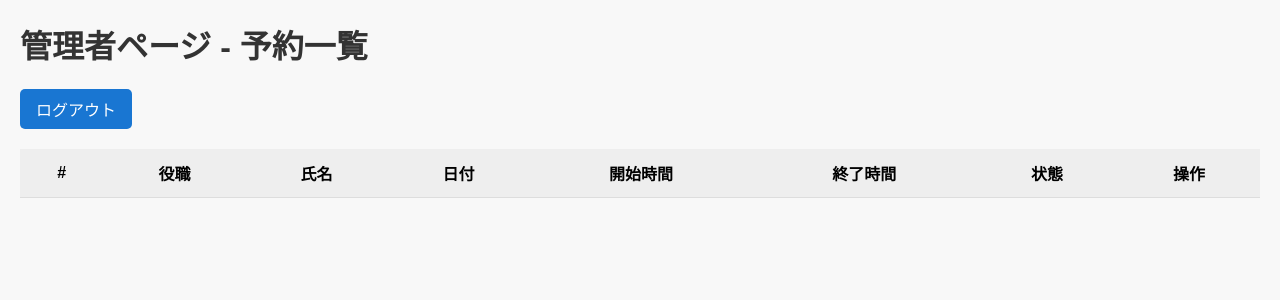
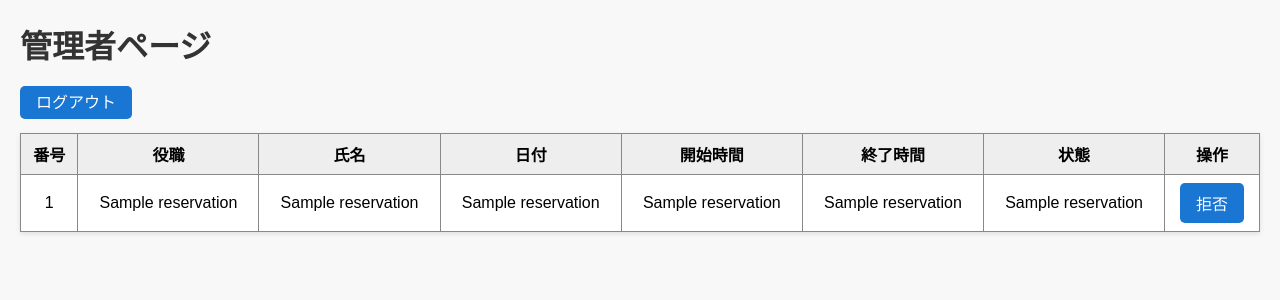
Before and after one commit to Noah104kkk/CUVE-Room, a Flask app: template templates/admin.html in a window 1280 px wide. Shown: the top 300 px of the page. Run offline with Flask 3, Linux system fonts and the light colour scheme; the template is opened without the code that fills it: most values are stand-ins (such as "Sample title", 1, 10 or a date in 2020); lists and menus that the app fills with data are empty.

Commit message:
Add files via upload

```diff
--- a/templates/admin.html
+++ b/templates/admin.html
@@ -1,21 +1,33 @@
 <!DOCTYPE html>
-<html lang="ja">
+<html>
 <head>
-    <meta charset="UTF-8">
+    <meta charset="utf-8">
     <title>管理者ページ</title>
-    <link rel="stylesheet" href="{{ url_for('static', filename='style.css') }}">
+    <link rel="stylesheet" href="/static/style.css">
+    <style>
+        table {
+            width: 100%;
+            border-collapse: collapse;
+            margin-top: 20px;
+        }
+        th, td {
+            border: 1px solid #888;
+            padding: 8px;
+            text-align: center;
+        }
+        .rejected {
+            background-color: #f8d7da; /* 薄い赤 */
+        }
+    </style>
 </head>
 <body>
-    <h1>管理者ページ - 予約一覧</h1>
-    <form action="{{ url_for('logout') }}" method="get">
-        <button type="submit">ログアウト</button>
-    </form>
+    <h1>管理者ページ</h1>
+    <p><a href="{{ url_for('logout') }}">ログアウト</a></p>
 
-    <div class="table-container">
     <table>
         <thead>
             <tr>
-                    <th>#</th>
+                <th>番号</th>
                 <th>役職</th>
                 <th>氏名</th>
                 <th>日付</th>
@@ -26,29 +38,26 @@
             </tr>
         </thead>
         <tbody>
-                {% for i, r in enumerate(reservations) %}
-                <tr class="{% if r[5] == '拒否' %}rejected{% endif %}">
-                    <td>{{ i + 1 }}</td>
-                    <td>{{ r[0] }}</td>
+            {% for r in reservations %}
+            <tr class="{{ 'rejected' if r[6] == '拒否' else '' }}">
+                <td>{{ loop.index }}</td>
                 <td>{{ r[1] }}</td>
                 <td>{{ r[2] }}</td>
                 <td>{{ r[3] }}</td>
                 <td>{{ r[4] }}</td>
                 <td>{{ r[5] }}</td>
+                <td>{{ r[6] or '' }}</td>
                 <td>
-                        {% if r[5] != '拒否' %}
-                        <form action="{{ url_for('reject') }}" method="post" style="display:inline;">
-                            <input type="hidden" name="index" value="{{ i }}">
+                    {% if r[6] != '拒否' %}
+                    <form action="{{ url_for('reject') }}" method="POST" style="display:inline;">
+                        <input type="hidden" name="id" value="{{ r[0] }}">
                         <button type="submit">拒否</button>
                     </form>
-                        {% else %}
-                        -
                     {% endif %}
                 </td>
             </tr>
             {% endfor %}
         </tbody>
     </table>
-    </div>
 </body>
 </html>
```
Lines whose indentation alone changed are shown as unchanged.
